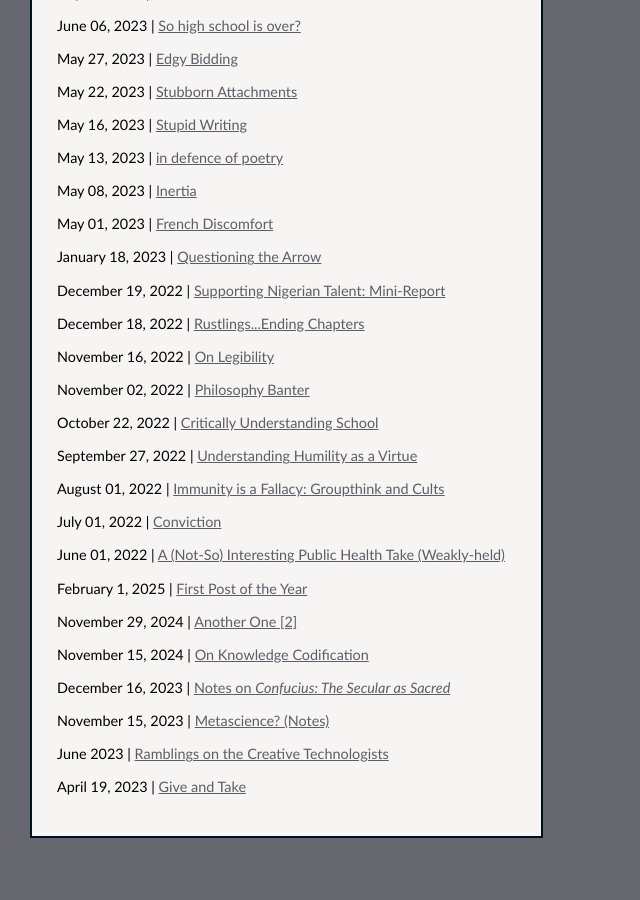
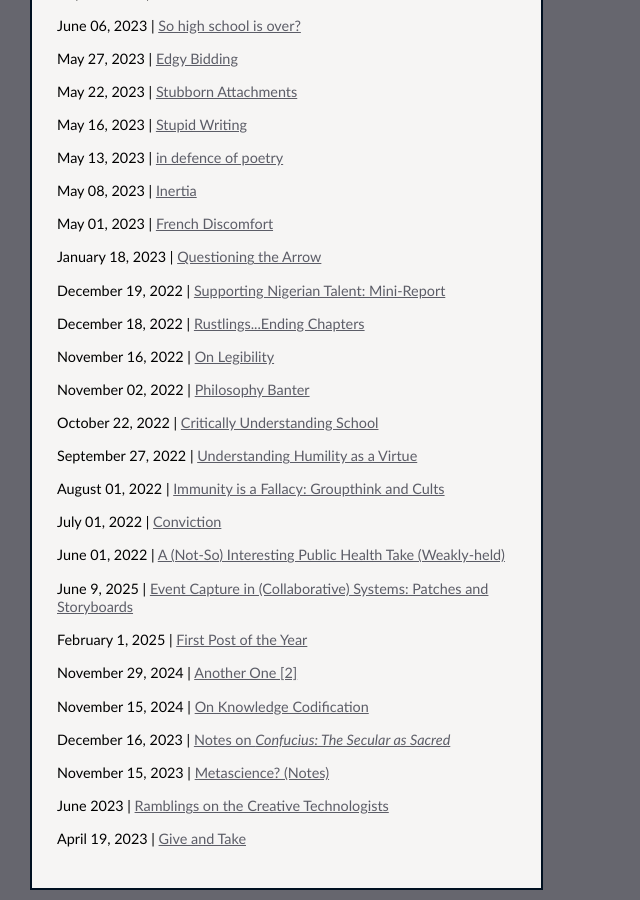
Before and after one commit to hamidahoderinwale/hamidahoderinwale.github.io, a Jekyll site: the page built from blog/blog.html, in a window 1280 px wide and 900 px high, scrolled down 1603 px. Shown: the whole window, without its empty margins (0-640 px from the left). Built offline with Jekyll 4.4.1, drawn with Linux system fonts in a browser that asks for light colours; before the commit the page ends 2451 px from its top, so only the background shows below that.

Commit message:
Restore event capture post to blog listing

```diff
--- a/_layouts/blog.html
+++ b/_layouts/blog.html
@@ -17,6 +17,9 @@ layout: default
             {% endunless %}
         {% endfor %}
 
+        <!-- External posts (manually maintained) - most recent first -->
+        <p>June 9, 2025 | <a href="https://hamidahoderinwale.bearblog.dev/event-capture-in-collaborative-systems-diffs-and-storyboards/" target="_blank">Event Capture in (Collaborative) Systems: Patches and Storyboards</a></p>
+
         <!-- External posts (manually maintained) - older posts -->
         <p>February 1, 2025 | <a href="https://hamidahoderinwale.bearblog.dev/2025-public-notes/" target="_blank">First Post of the Year</a></p>
         <p>November 29, 2024 | <a href="https://hamidahoderinwale.bearblog.dev/another-one-2/" target="_blank">Another One [2]</a></p>
```
